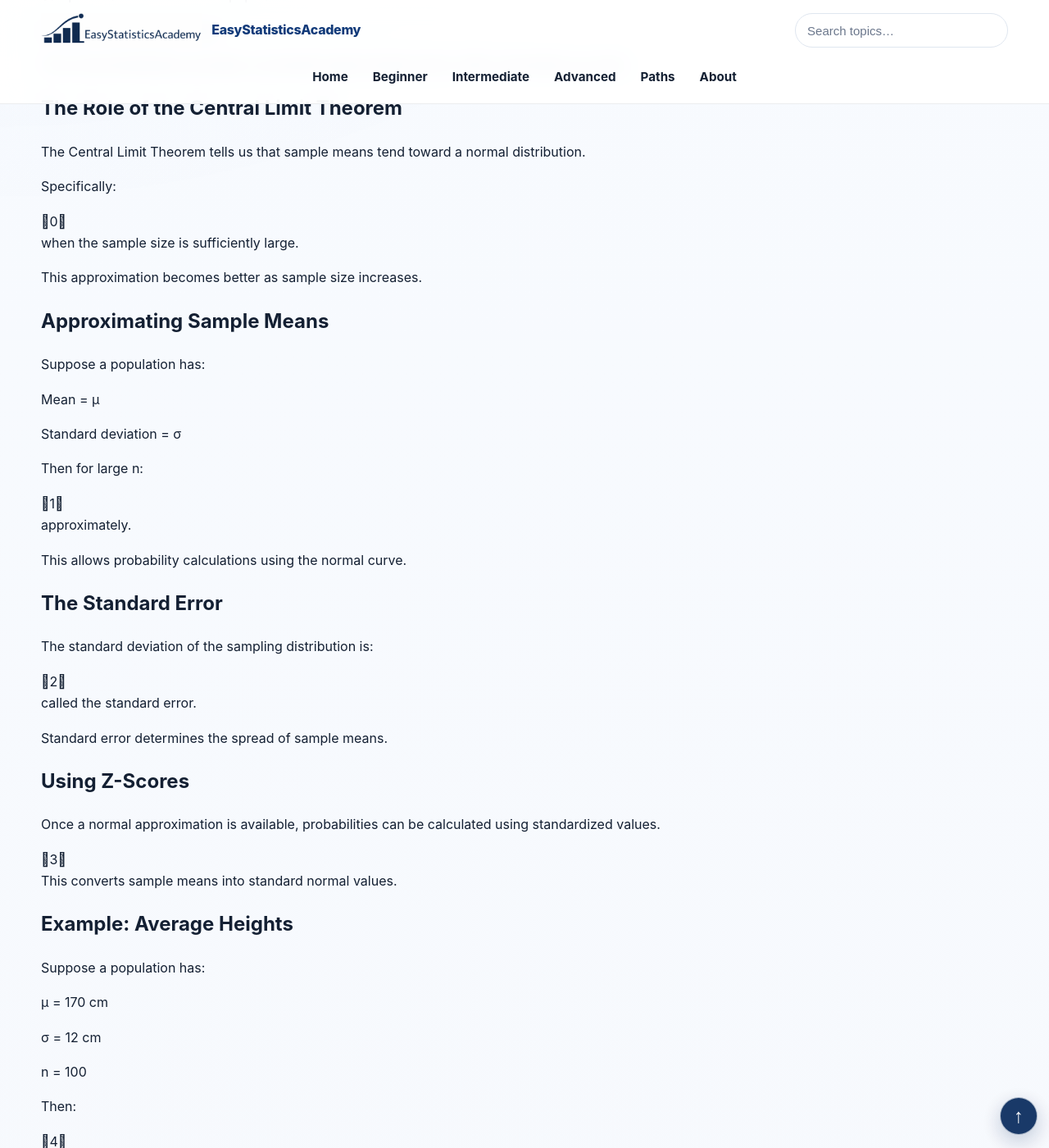
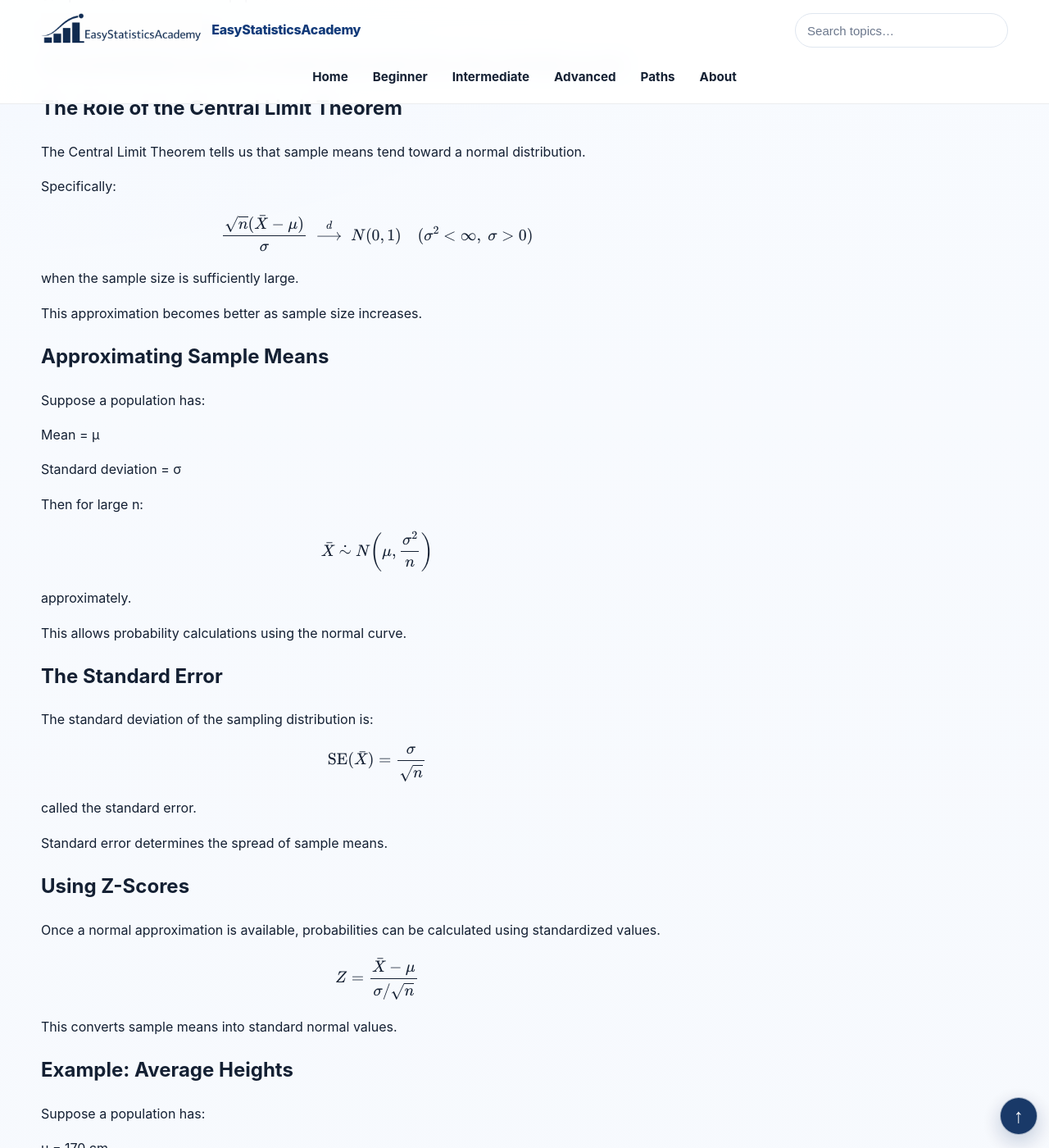
Before and after one commit to ammar-homaida-statistics/easystatisticsacademy, a Jekyll site: the page built from probability/lln-clt/normal-approximation/index.md, in a window 1280 px wide and 1400 px high, scrolled down 998 px. Shown: the whole window at 82% size. Built offline with Jekyll 4.4.1, drawn with Linux system fonts in a browser that asks for light colours; some of the changed text lies outside the part shown.

Commit message:
Restore and verify 9 statistical formulas in normal-approximation

```diff
--- a/probability/lln-clt/normal-approximation/index.md
+++ b/probability/lln-clt/normal-approximation/index.md
@@ -125,7 +125,11 @@ sidebar: false
       Specifically:
     </p>
 
-    0
+
+    \[
+    \frac{\sqrt n(\bar X-\mu)}{\sigma}\ \overset{d}{\longrightarrow}\ N(0,1)\quad(\sigma^2<\infty,\ \sigma>0)
+    \]
+
 
     <p>
       when the sample size is sufficiently large.
@@ -157,7 +161,11 @@ sidebar: false
       Then for large n:
     </p>
 
-    1
+
+    \[
+    \bar X\ \dot\sim\ N\!\left(\mu,\frac{\sigma^2}{n}\right)
+    \]
+
 
     <p>
       approximately.
@@ -173,7 +181,11 @@ sidebar: false
       The standard deviation of the sampling distribution is:
     </p>
 
-    2
+
+    \[
+    \operatorname{SE}(\bar X)=\frac{\sigma}{\sqrt n}
+    \]
+
 
     <p>
       called the standard error.
@@ -190,7 +202,11 @@ sidebar: false
       probabilities can be calculated using standardized values.
     </p>
 
-    3
+
+    \[
+    Z=\frac{\bar X-\mu}{\sigma/\sqrt n}
+    \]
+
 
     <p>
       This converts sample means into standard normal values.
@@ -222,7 +238,11 @@ sidebar: false
       Then:
     </p>
 
-    4
+
+    \[
+    \bar X\ \dot\sim\ N\!\left(170,\frac{12^2}{100}\right),\quad \operatorname{SE}(\bar X)=\frac{12}{10}=1.2\ \mathrm{cm}
+    \]
+
 
     <p>
       The distribution of sample means is much narrower than the original population distribution.
@@ -253,14 +273,22 @@ sidebar: false
       If:
     </p>
 
-    5
+
+    \[
+    p=P(\text{success})
+    \]
+
 
     <p>
       is the true population proportion,
       then:
     </p>
 
-    6
+
+    \[
+    \hat p\ \dot\sim\ N\!\left(p,\frac{p(1-p)}{n}\right)
+    \]
+
 
     <p>
       for sufficiently large sample sizes.
@@ -303,13 +331,21 @@ sidebar: false
       If:
     </p>
 
-    7
+
+    \[
+    X\sim\operatorname{Binomial}(n,p)
+    \]
+
 
     <p>
       then for sufficiently large n:
     </p>
 
-    8
+
+    \[
+    X\ \dot\sim\ N\!\left(np,np(1-p)\right)
+    \]
+
 
     <p>
       This approximation simplifies probability calculations substantially.
```
